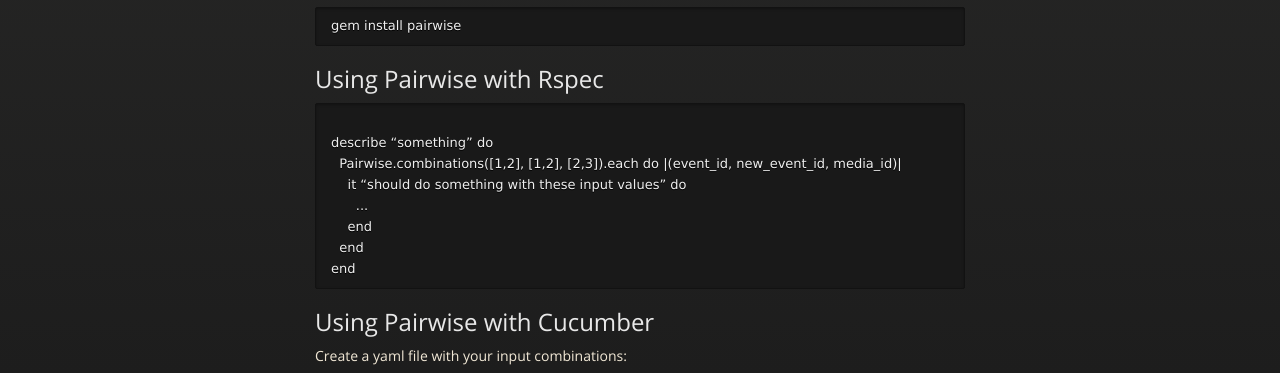
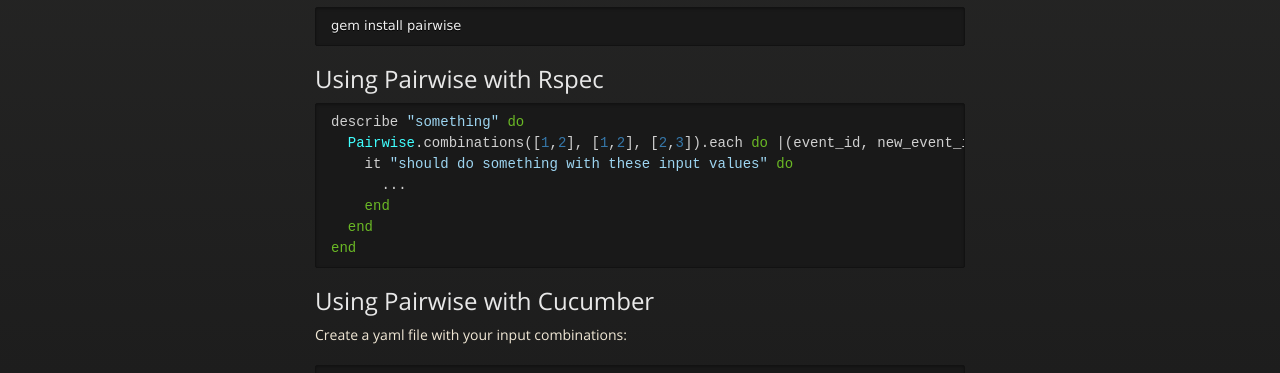
Before and after one commit to josephwilk/pairwise, a plain HTML site: page index.html in a window 1280 px wide. Shown: the part 368-741 px from the top of the page. Drawn offline with nearby package versions, Linux system fonts and the light colour scheme.

```diff
--- a/index.html
+++ b/index.html
@@ -46,15 +46,14 @@
 
 <h2>Using Pairwise with Rspec</h2>
 
-<pre><code>
-describe “something” do
-  Pairwise.combinations([1,2], [1,2], [2,3]).each do |(event_id, new_event_id, media_id)|
-    it “should do something with these input values” do
-      ...
-    end
-  end
-end
-</code></pre>
+<div class="highlight"><pre><span class="n">describe</span> <span class="s2">"something"</span> <span class="k">do</span>
+  <span class="no">Pairwise</span><span class="o">.</span><span class="n">combinations</span><span class="p">(</span><span class="o">[</span><span class="mi">1</span><span class="p">,</span><span class="mi">2</span><span class="o">]</span><span class="p">,</span> <span class="o">[</span><span class="mi">1</span><span class="p">,</span><span class="mi">2</span><span class="o">]</span><span class="p">,</span> <span class="o">[</span><span class="mi">2</span><span class="p">,</span><span class="mi">3</span><span class="o">]</span><span class="p">)</span><span class="o">.</span><span class="n">each</span> <span class="k">do</span> <span class="o">|</span><span class="p">(</span><span class="n">event_id</span><span class="p">,</span> <span class="n">new_event_id</span><span class="p">,</span> <span class="n">media_id</span><span class="p">)</span><span class="o">|</span>
+    <span class="n">it</span> <span class="s2">"should do something with these input values"</span> <span class="k">do</span>
+      <span class="o">.</span><span class="n">.</span><span class="o">.</span>
+    <span class="k">end</span>
+  <span class="k">end</span>
+<span class="k">end</span>
+</pre></div>
 
 <h2>Using Pairwise with Cucumber</h2>
 
```
Also changed, not shown: params.json (+1 -1 lines).
